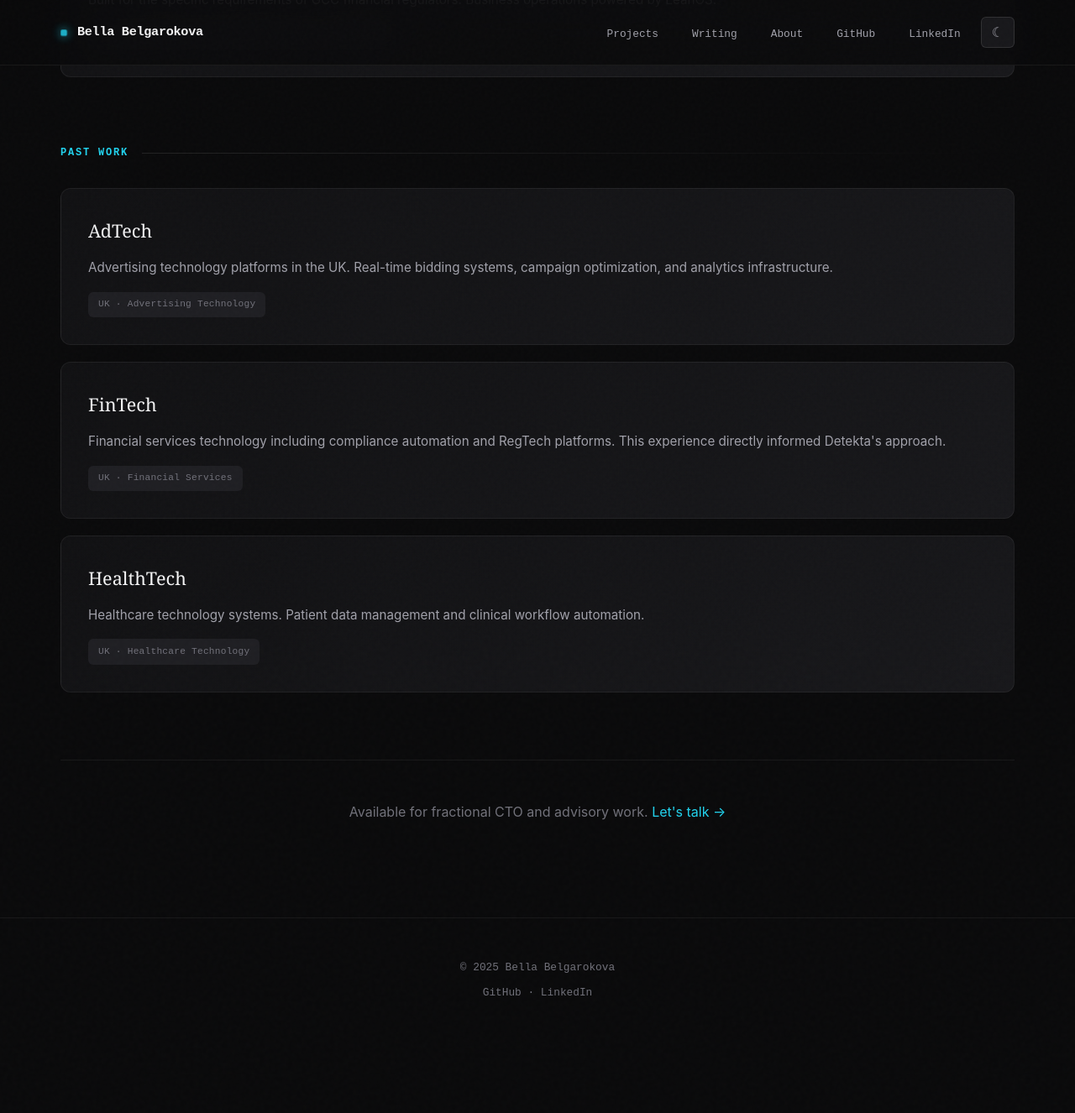
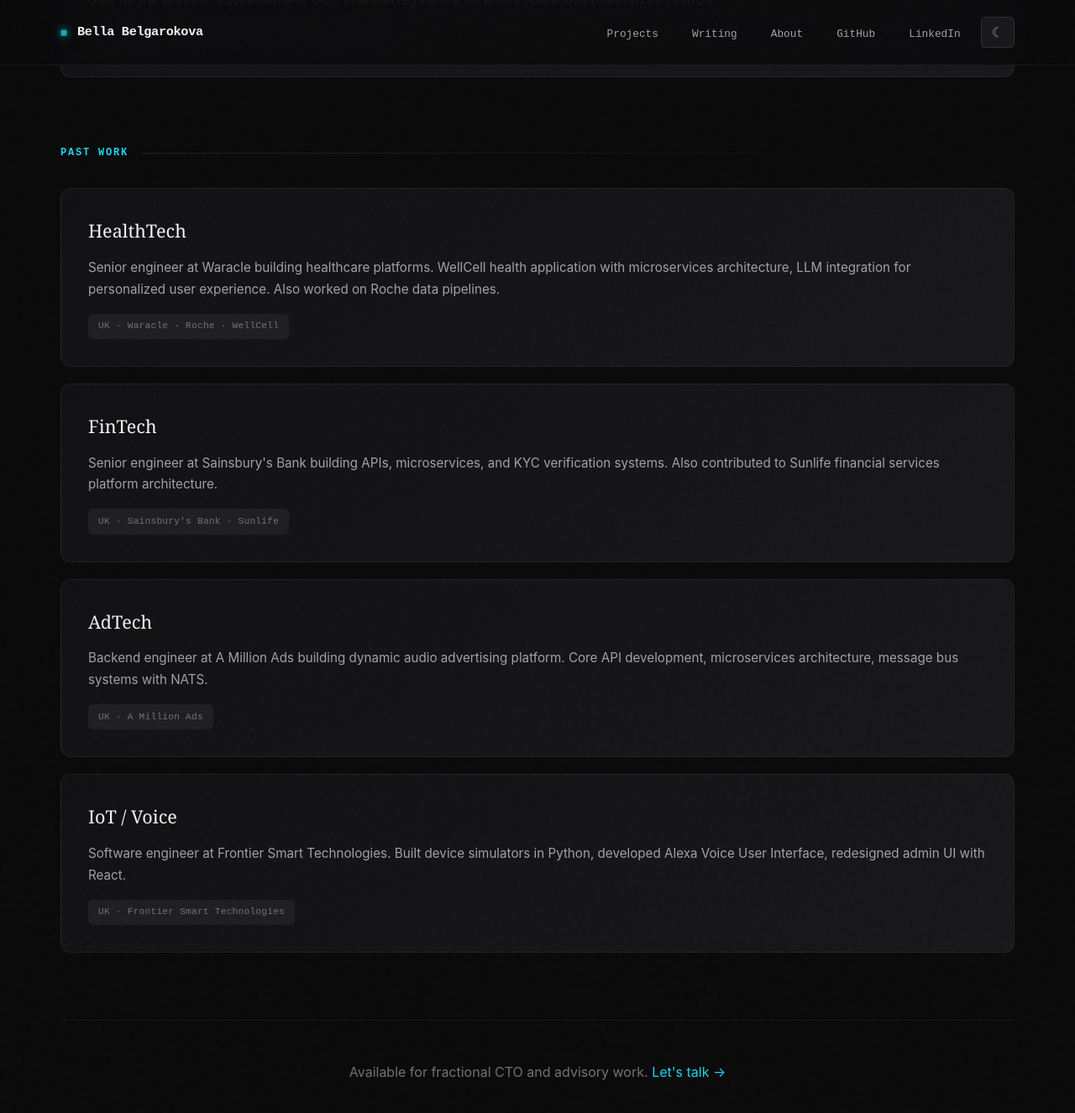
Before and after one commit to BellaBe/bellabe.github.io, a Jekyll site: the page built from projects.html, in a window 1280 px wide and 1400 px high, scrolled down 1225 px. Shown: the top 1326 px of the window at 84% size. Built offline with Jekyll 4.4.1, drawn with Linux system fonts in a browser that asks for light colours; before the commit the page ends 2474 px from its top, so only the background shows below that.

Commit message:
Update past work with actual LinkedIn history
- HealthTech: Waracle (WellCell, Roche)
- FinTech: Sainsbury's Bank, Sunlife
- AdTech: A Million Ads
- IoT/Voice: Frontier Smart Technologies

🤖 Generated with [Claude Code](https://claude.com/claude-code)

Co-Authored-By: Claude Opus 4.5 <noreply@anthropic.com>

```diff
--- a/projects.html
+++ b/projects.html
@@ -42,19 +42,24 @@ title: Projects
   <h2>Past Work</h2>
   <div class="project-list">
     <div class="project-item">
-      <h3>AdTech</h3>
-      <p>Advertising technology platforms in the UK. Real-time bidding systems, campaign optimization, and analytics infrastructure.</p>
-      <span class="project-meta">UK · Advertising Technology</span>
+      <h3>HealthTech</h3>
+      <p>Senior engineer at Waracle building healthcare platforms. WellCell health application with microservices architecture, LLM integration for personalized user experience. Also worked on Roche data pipelines.</p>
+      <span class="project-meta">UK · Waracle · Roche · WellCell</span>
     </div>
     <div class="project-item">
       <h3>FinTech</h3>
-      <p>Financial services technology including compliance automation and RegTech platforms. This experience directly informed Detekta's approach.</p>
-      <span class="project-meta">UK · Financial Services</span>
+      <p>Senior engineer at Sainsbury's Bank building APIs, microservices, and KYC verification systems. Also contributed to Sunlife financial services platform architecture.</p>
+      <span class="project-meta">UK · Sainsbury's Bank · Sunlife</span>
     </div>
     <div class="project-item">
-      <h3>HealthTech</h3>
-      <p>Healthcare technology systems. Patient data management and clinical workflow automation.</p>
-      <span class="project-meta">UK · Healthcare Technology</span>
+      <h3>AdTech</h3>
+      <p>Backend engineer at A Million Ads building dynamic audio advertising platform. Core API development, microservices architecture, message bus systems with NATS.</p>
+      <span class="project-meta">UK · A Million Ads</span>
+    </div>
+    <div class="project-item">
+      <h3>IoT / Voice</h3>
+      <p>Software engineer at Frontier Smart Technologies. Built device simulators in Python, developed Alexa Voice User Interface, redesigned admin UI with React.</p>
+      <span class="project-meta">UK · Frontier Smart Technologies</span>
     </div>
   </div>
 </section>
```
